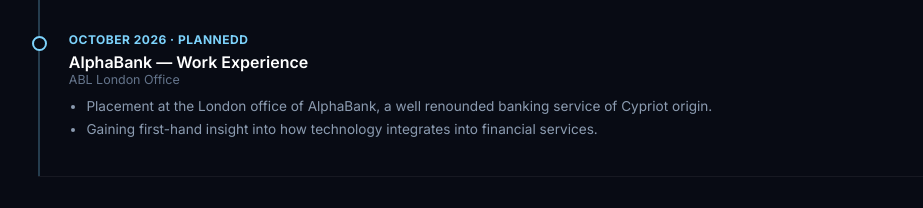
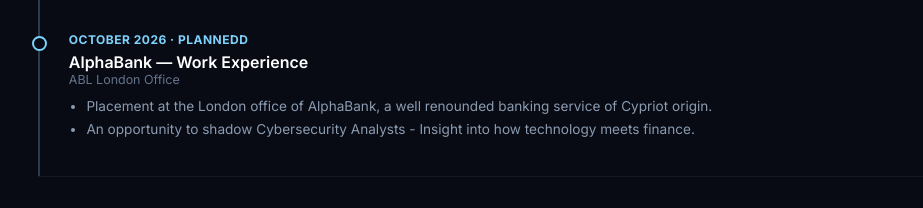
Before and after one commit to TaiwoOpesade/TaiwoOpesade.github.io, a plain HTML site: page index.html in a window 1280 px wide. Shown: the part 4115-4323 px from the top of the page, without its empty margins (134-1057 px from the left). Drawn offline with Linux system fonts and the light colour scheme.

Commit message:
Update index.html
Text changes

```diff
--- a/index.html
+++ b/index.html
@@ -397,7 +397,7 @@
       <div class="timeline-loc">ABL London Office</div>
       <ul>
         <li>Placement at the London office of AlphaBank, a well renounded banking service of Cypriot origin.</li>
-        <li>Gaining first-hand insight into how technology integrates into financial services.</li>
+        <li>An opportunity to shadow Cybersecurity Analysts - Insight into how technology meets finance.</li>
       </ul>
   </div>
 </div>
```
